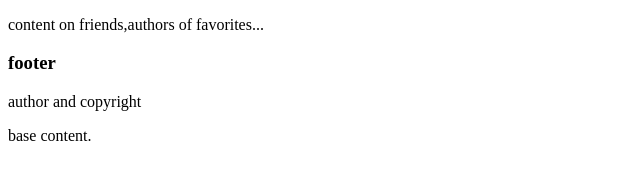
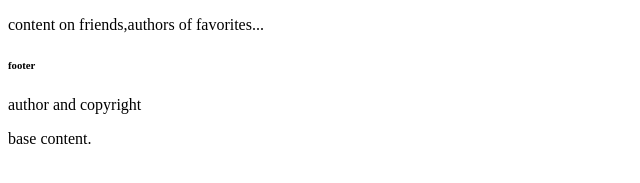
Before and after one commit to kipbet/Photography-Website, a plain HTML site: page index.html in a window 1280 px wide. Shown: the part 219-402 px from the top of the page, 0-640 px from the left. Drawn offline with Linux system fonts and the light colour scheme.

Commit message:
change footer to h6

```diff
--- a/index.html
+++ b/index.html
@@ -10,7 +10,7 @@
         <p>Personal content</p>
         <h3>other</h3>
         <p>content on friends,authors of favorites...</p>
-        <h3>footer</h3>
+        <h6>footer</h6>
         <p>author and copyright</p>
         <p>base content.</p>
     </body>
```
